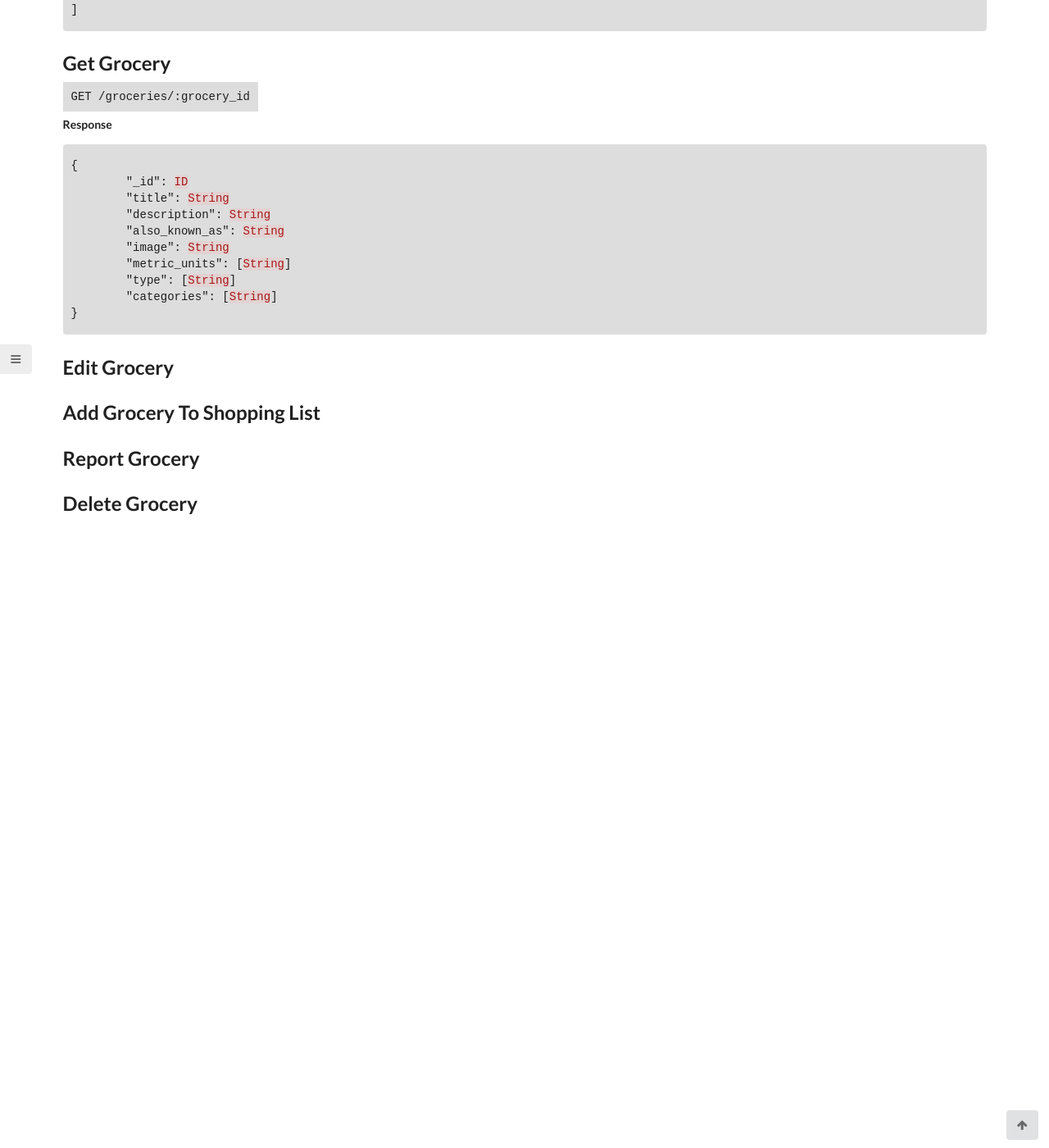
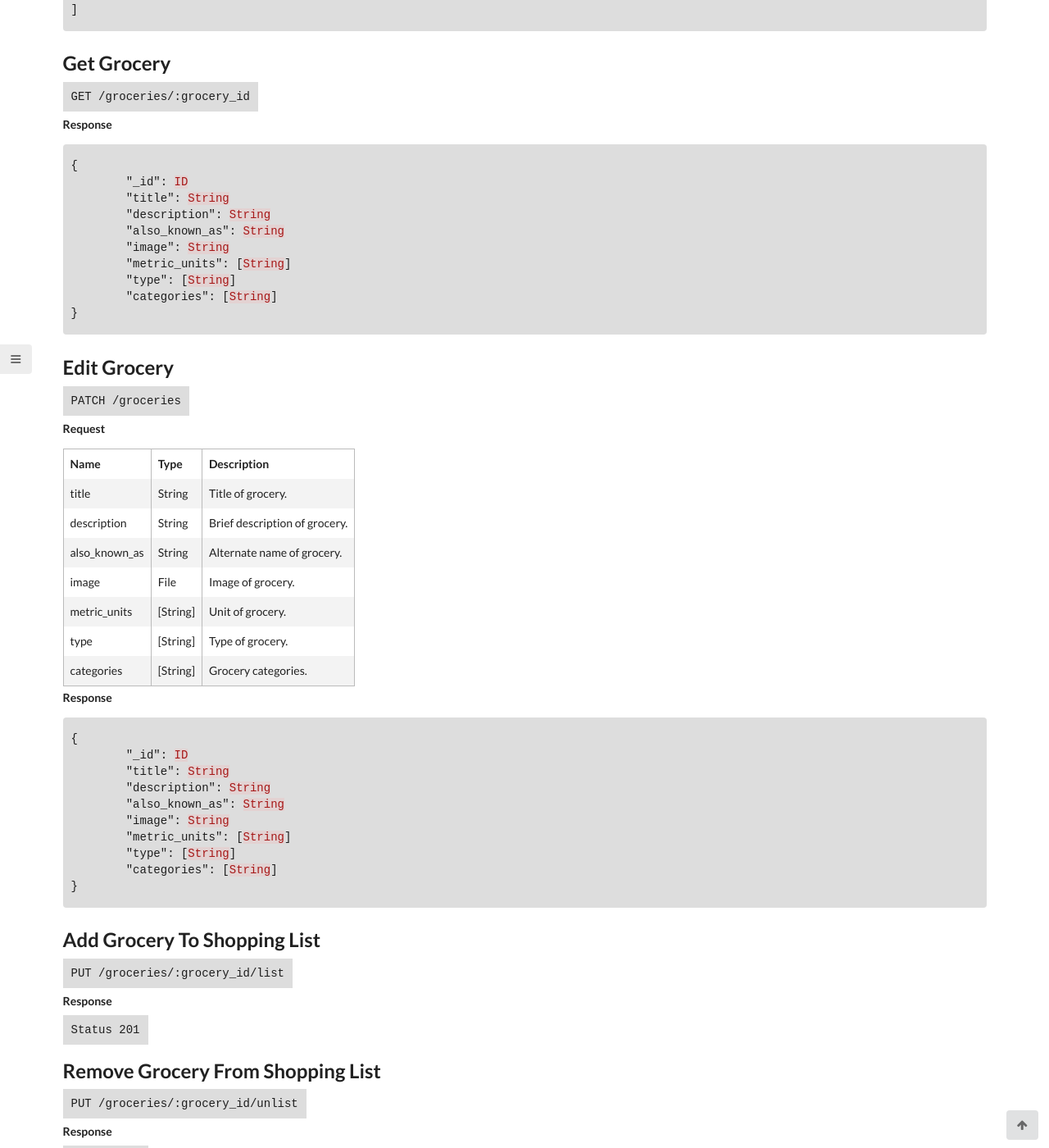
Before and after one commit to letsallchef/docs, a Jekyll site: the page built from _posts/api/2017-03-08-groceries.md, in a window 1280 px wide and 1400 px high, scrolled down 1647 px. Shown: the whole window at 82% size. Built offline with Jekyll 4.4.1, drawn with Linux system fonts in a browser that asks for light colours; before the commit the page ends 2277 px from its top, so only the background shows below that; some of the changed text lies outside the part shown.

Commit message:
adds 3 more API routes

```diff
--- a/_posts/api/2017-03-08-groceries.md
+++ b/_posts/api/2017-03-08-groceries.md
@@ -104,8 +104,68 @@
 
 ## Edit Grocery
 
+`PATCH /groceries`
+
+**Request**
+
+| Name | Type | Description |
+| --- | --- | --- |
+| title | String | Title of grocery. |
+| description | String | Brief description of grocery. |
+| also_known_as | String | Alternate name of grocery. |
+| image | File | Image of grocery. |
+| metric_units | [String] | Unit of grocery. |
+| type | [String] | Type of grocery. |
+| categories | [String] | Grocery categories. |
+
+**Response**
+
+{% highlight json %}
+{
+	"_id": ID
+	"title": String
+	"description": String
+	"also_known_as": String
+	"image": String
+	"metric_units": [String]
+	"type": [String]
+	"categories": [String]
+}
+{% endhighlight %}
+
+
 ## Add Grocery To Shopping List
+
+`PUT /groceries/:grocery_id/list`
+
+**Response**
+
+`Status 201`
+
+
+## Remove Grocery From Shopping List
+
+`PUT /groceries/:grocery_id/unlist`
+
+**Response**
+
+`Status 204`
+
 
 ## Report Grocery
 
+`PUT /groceries/:grocery_id`
+
+**Parameters**
+
+| Name | Type | Description |
+| --- | --- | --- |
+| reason_type  | String | Type of the report reason. |
+| reason_body  | String | Body of the report reason. |
+
+**Response**
+
+`Status 201`
+
+
 ## Delete Grocery
```
